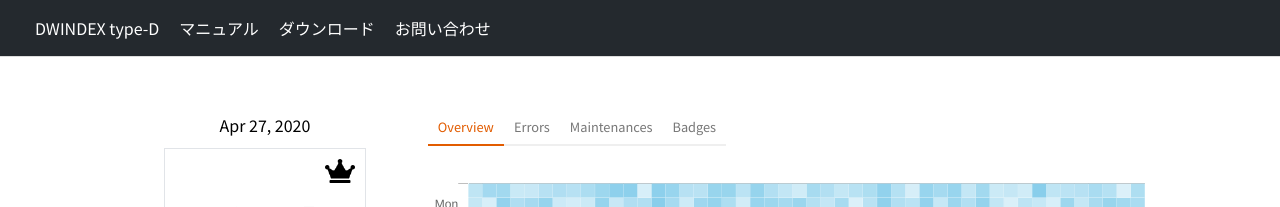
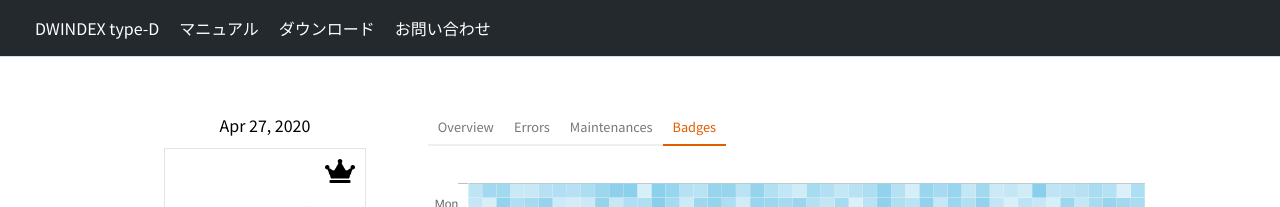
Before and after one commit to hydrangeas/css-sample, a Nuxt app: page /dashboard/Badges in a window 1280 px wide. Shown: the top 207 px of the page. Built offline with nearby package versions, Linux system fonts and the light colour scheme.

Commit message:
遷移を実装

```diff
--- a/components/Contents.vue
+++ b/components/Contents.vue
@@ -52,7 +52,8 @@ export default {
     Aside,
     Heatmap,
     TabControl
-  }
+  },
+  props: {}
 }
 </script>
 <style lang="scss">
--- a/components/library/TabControl.vue
+++ b/components/library/TabControl.vue
@@ -1,25 +1,8 @@
 <template>
   <nav class="bl_tabNav">
     <ul class="bl_tabNav_inner">
-      <li>
-        <span class="bl_tabNav_link is_active">
-          Overview
-        </span>
-      </li>
-      <li>
-        <a class="bl_tabNav_link" href="#">
-          Errors
-        </a>
-      </li>
-      <li>
-        <a class="bl_tabNav_link" href="#">
-          Maintenances
-        </a>
-      </li>
-      <li>
-        <a class="bl_tabNav_link" href="#">
-          Badges
-        </a>
+      <li v-for="(item, index) in items" :key="index">
+        <tab-control-item :title="item" />
       </li>
     </ul>
     <!-- /bl_tabNav_inner -->
@@ -27,7 +10,24 @@
 </template>
 
 <script>
-export default {}
+import TabControlItem from '~/components/library/TabControlItem.vue'
+
+export default {
+  components: {
+    TabControlItem
+  },
+  props: {},
+  data() {
+    return {
+      items: ['Overview', 'Errors', 'Maintenances', 'Badges']
+    }
+  },
+  watch: {
+    currentPage(value) {
+      this.createData()
+    }
+  }
+}
 </script>
 
 <style lang="scss">
@@ -61,28 +61,4 @@ $breakPoints: (
     white-space: nowrap;
   }
 }
-.bl_tabNav_link {
-  display: inline-block;
-  padding-right: 10px;
-  padding-bottom: 10px;
-  padding-left: 10px;
-  margin-bottom: 10px;
-  border-bottom: 2px solid #efefef;
-  color: #777;
-  text-decoration: none;
-  transition: 0.25s;
-  font-size: 0.8em;
-
-  &:focus,
-  &:hover {
-    border-bottom-color: currentColor;
-    color: #e25c00;
-    opacity: 0.75;
-  }
-  &.is_active {
-    border-bottom-color: currentColor;
-    color: #e25c00;
-    pointer-events: none;
-  }
-}
 </style>
--- /dev/null
+++ b/components/library/TabControlItem.vue
@@ -0,0 +1,57 @@
+<template>
+  <span v-if="isActive" class="bl_tabNav_link is_active">
+    {{ title }}
+  </span>
+  <nuxt-link v-else class="bl_tabNav_link" :to="linkTo">
+    {{ title }}
+  </nuxt-link>
+</template>
+
+<script>
+function capitalizeFirstLetter(string) {
+  return string.charAt(0).toUpperCase() + string.slice(1)
+}
+export default {
+  props: {
+    title: {
+      type: String,
+      require: true,
+      default: ''
+    }
+  },
+  data() {
+    return {
+      linkTo: '/dashboard/' + capitalizeFirstLetter(this.title.toLowerCase()),
+      isActive:
+        this.title.toLowerCase() === this.$route.params.page.toLowerCase()
+    }
+  }
+}
+</script>
+
+<style lang="scss">
+.bl_tabNav_link {
+  display: inline-block;
+  padding-right: 10px;
+  padding-bottom: 10px;
+  padding-left: 10px;
+  margin-bottom: 10px;
+  border-bottom: 2px solid #efefef;
+  color: #777;
+  text-decoration: none;
+  transition: 0.25s;
+  font-size: 0.8em;
+
+  &:focus,
+  &:hover {
+    border-bottom-color: currentColor;
+    color: #e25c00;
+    opacity: 0.75;
+  }
+  &.is_active {
+    border-bottom-color: currentColor;
+    color: #e25c00;
+    pointer-events: none;
+  }
+}
+</style>
--- a/pages/dashboard/_page.vue
+++ b/pages/dashboard/_page.vue
@@ -15,16 +15,13 @@ export default {
     Contents
   },
   data() {
-    return {
-      page1: this.$route.params.page
-    }
+    return {}
   },
   validate({ params }) {
-    // eslint-disable-next-line
-    console.dir(params)
     return (
-      ['', 'overview', 'errors', 'maintenances', 'badges'].includes(
-        params.page
+      !params.params ||
+      ['overview', 'errors', 'maintenances', 'badges'].includes(
+        params.page.toLowerCase()
       ) >= 0
     )
   }
--- a/pages/dashboard/index.vue
+++ b/pages/dashboard/index.vue
@@ -1,30 +1,10 @@
 <template>
-  <div>
-    <Header />
-    <Contents />
-  </div>
+  <div></div>
 </template>
-
 <script>
-import Header from '~/components/Header.vue'
-import Contents from '~/components/Contents.vue'
-
 export default {
-  components: {
-    Header,
-    Contents
-  },
-  defaults: {
-    data() {
-      return {
-        page: this.$route.params.page
-      }
-    },
-    validate({ params }) {
-      return ['', 'overview', 'errors', 'maintenances', 'badges'].indexOf(
-        params.page
-      )
-    }
+  fetch({ params, redirect }) {
+    return redirect('/dashboard/overview')
   }
 }
 </script>
```
